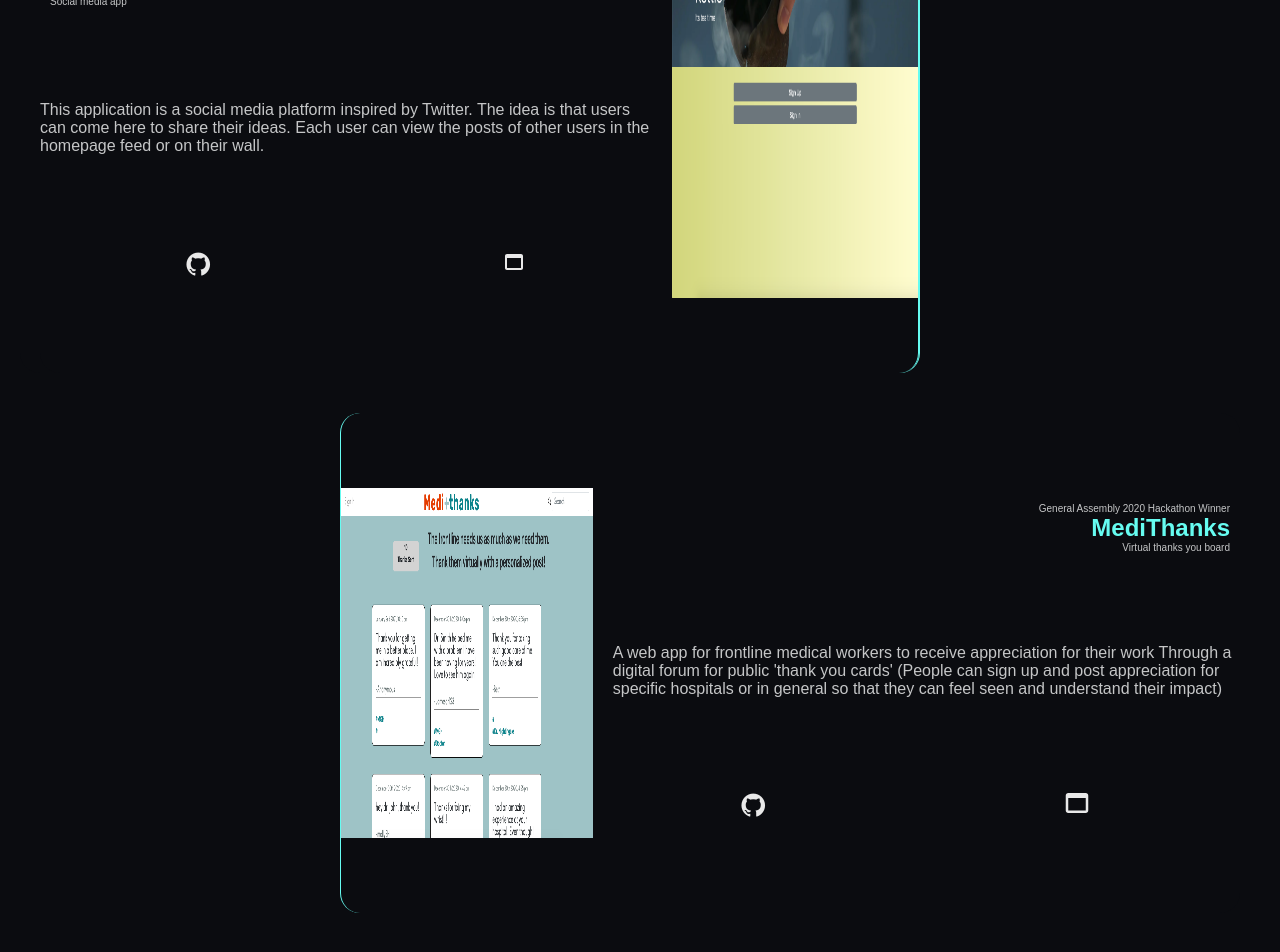
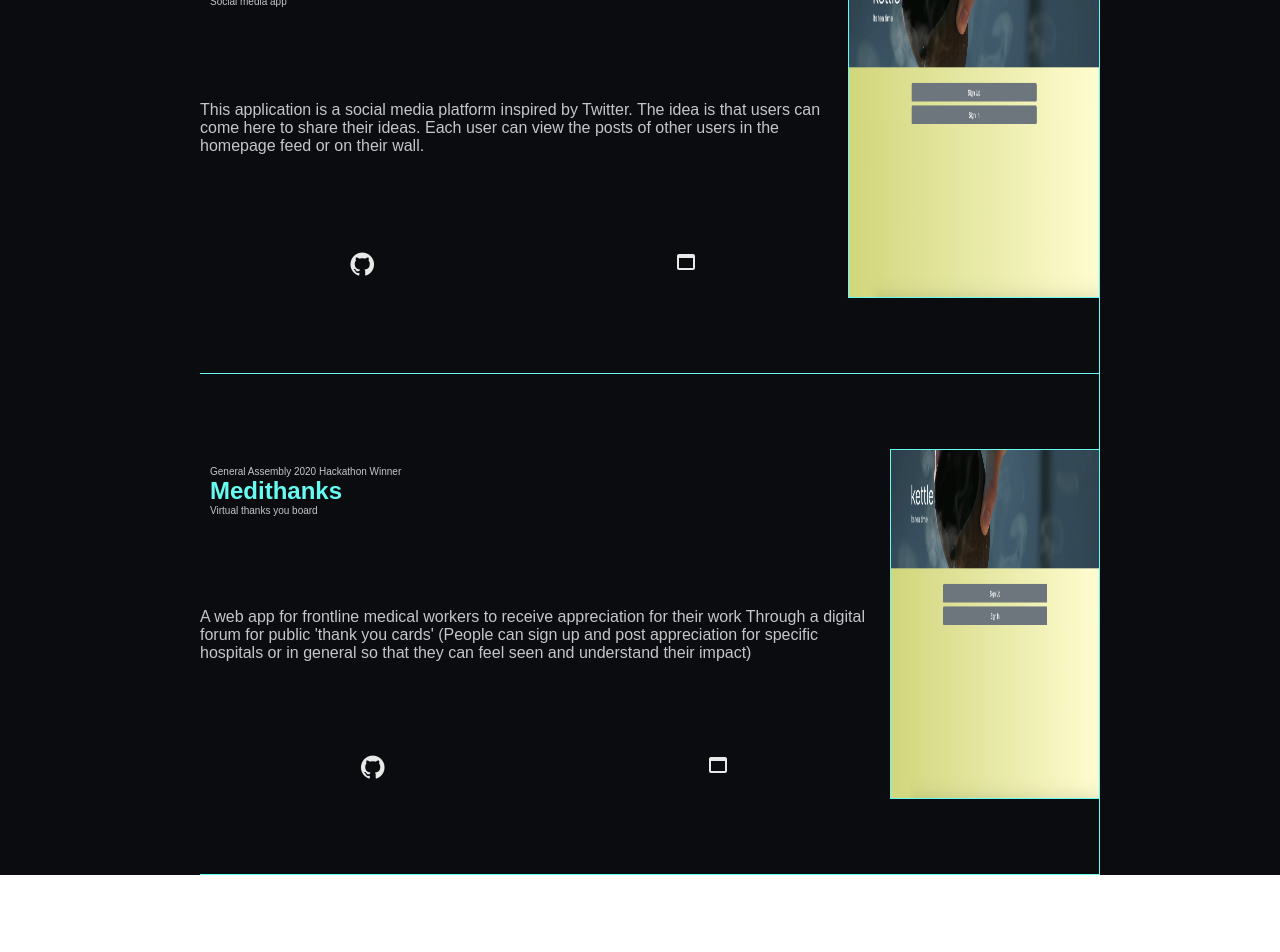
Before and after one commit to PatrickDohn/v1, a React (Create React App) app: page /projects in a window 1280 px wide. Shown: the part 388-1340 px from the top of the page. After the commit the page ends 1263 px from the top, so only its background shows below. Built offline with nearby package versions, Linux system fonts and the light colour scheme.

Commit message:
update project section

```diff
--- a/src/components/Projects.js
+++ b/src/components/Projects.js
@@ -2,18 +2,19 @@
 import './projects.css';
 import ProjectOne from './Projects/ProjectOne'
 import ProjectTwo from './Projects/ProjectTwo'
+import projectData from '../project-data.json'
 
 function Projects() {
+  const projectTwo = projectData.projectTwo
+  const projectOne = projectData.projectOne
   return (
     <div className='project-container' id='projects'>
       <h1>Projects</h1>
       <div className='cards__container'>
-          <div className="card-one-container">
-            <ProjectOne />
-          </div>
-          <div className="card-two-container">
-            <ProjectTwo />
-          </div>
+            <ProjectOne data={projectOne}/>
+            <ProjectOne data={projectTwo}/>
+
+
       </div>
     </div>
   );
--- a/src/components/Projects/ProjectOne.js
+++ b/src/components/Projects/ProjectOne.js
@@ -3,7 +3,9 @@
 import KettleImg from '../../images/ProjectTwo.png'
 import WebAssetIcon from '@material-ui/icons/WebAsset';
 
-function ProjectOne() {
+function ProjectOne({ data }) {
+console.log('data', data)
+
   return (
     <div className="card-one-container">
       <div className="card-img-left">
@@ -11,18 +13,19 @@
       </div>
       <div className="card-content-left">
         <div className="project-title-left">
-          <h2>Kettle</h2>
-          <p>Social media app</p>
+          <p>{data.heading}</p>
+          <h2>{data.title}</h2>
+          <p>{data.subtitle}</p>
         </div>
         <div className="project-desciption-left">
-          <p>This application is a social media platform inspired by Twitter. The idea is that users can come here to share their ideas. Each user can view the posts of other users in the homepage feed or on their wall.</p>
+          <p>{data.description}</p>
         </div>
         <div className="project-card-links-left">
         <link rel="stylesheet" href="https://cdn.jsdelivr.net/gh/devicons/devicon@master/devicon.min.css" />
-            <a href="https://github.com/C2C-NeedABr/kettle-client">
+            <a href={data.liveUrl}>
             <i className="devicon-github-plain dev"></i>
             </a>
-            <a href="https://c2c-needabr.github.io/kettle-client/#/">
+            <a href={data.githubUrl}>
             <WebAssetIcon className='web-icon-left' />
             </a>
         </div>
--- a/src/components/Projects/projectCard.css
+++ b/src/components/Projects/projectCard.css
@@ -4,9 +4,9 @@
   margin: 40px;
   display: flex;
   background-color: #0b0c10;
-  border-radius: 20px;
   justify-content: flex-end;
   border-left: 1px solid #66FCF1;
+  border-bottom: 1px solid #66FCF1;
 }
 
 
--- a/src/components/Projects/projectCardLef.css
+++ b/src/components/Projects/projectCardLef.css
@@ -3,9 +3,9 @@
     display: flex;
     flex-direction: row-reverse;
     background-color: #0b0c10;
-    border-radius: 20px;
     justify-content: flex-start;
     border-right: 1px solid #66FCF1;
+    border-bottom: 1px solid #66FCF1;
   }
 
 
@@ -20,12 +20,14 @@
   .card-img-left > img {
     width: 100%;
     height: 70%;
+    border-top: 1px solid #66FCF1;
+    border-bottom: 1px solid #66FCF1;
+    border-left: 1px solid #66FCF1;
   }
 
 
 
   .card-content-left {
-    height: 100%;
     display: flex;
     flex-direction: column;
     color: #C5C6C7;
--- a/src/components/projects.css
+++ b/src/components/projects.css
@@ -9,10 +9,10 @@
   }
 
   .cards__container {
-    display: grid;
+    display: flex;
     flex-flow: column;
     align-items: center;
-    justify-content: flex-end;
+    justify-content: space-around;
     width: 100vw;
     margin: 0 auto;
   }
@@ -20,12 +20,12 @@
   .card-one-container {
     width: 100vw;
     margin-left: 20px;
-    display: grid;
-    justify-content: flex-start;
+    justify-content: center;
+
   }
 
   .card-two-container {
     width: 100vw;
-    display: grid;
-    justify-content: flex-end;
+    justify-content: center;
+
   }
--- /dev/null
+++ b/src/project-data.json
@@ -0,0 +1,18 @@
+{
+    "projectOne": {
+        "heading": "",
+        "title": "Kettle",
+        "subtitle": "Social media app",
+        "description": "This application is a social media platform inspired by Twitter. The idea is that users can come here to share their ideas. Each user can view the posts of other users in the homepage feed or on their wall.",
+        "liveUrl": "https://github.com/C2C-NeedABr/kettle-client",
+        "githubUrl": "https://c2c-needabr.github.io/kettle-client/#/"
+    },
+    "projectTwo": {
+        "heading": "General Assembly 2020 Hackathon Winner",
+        "title": "Medithanks",
+        "subtitle": "Virtual thanks you board",
+        "description": "A web app for frontline medical workers to receive appreciation for their work Through a digital forum for public 'thank you cards' (People can sign up and post appreciation for specific hospitals or in general so that they can feel seen and understand their impact)",
+        "liveUrl": "https://medithanks.co/#/",
+        "githubUrl": "https://pb-j.github.io/frontline-frontend/#/"
+    }
+}
```
